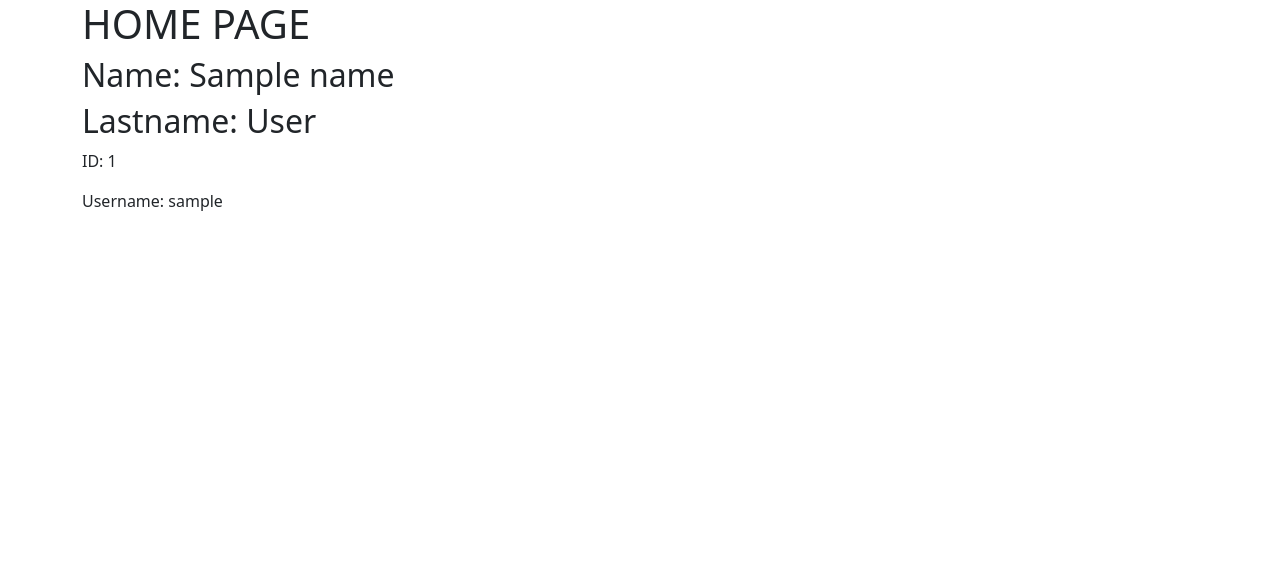
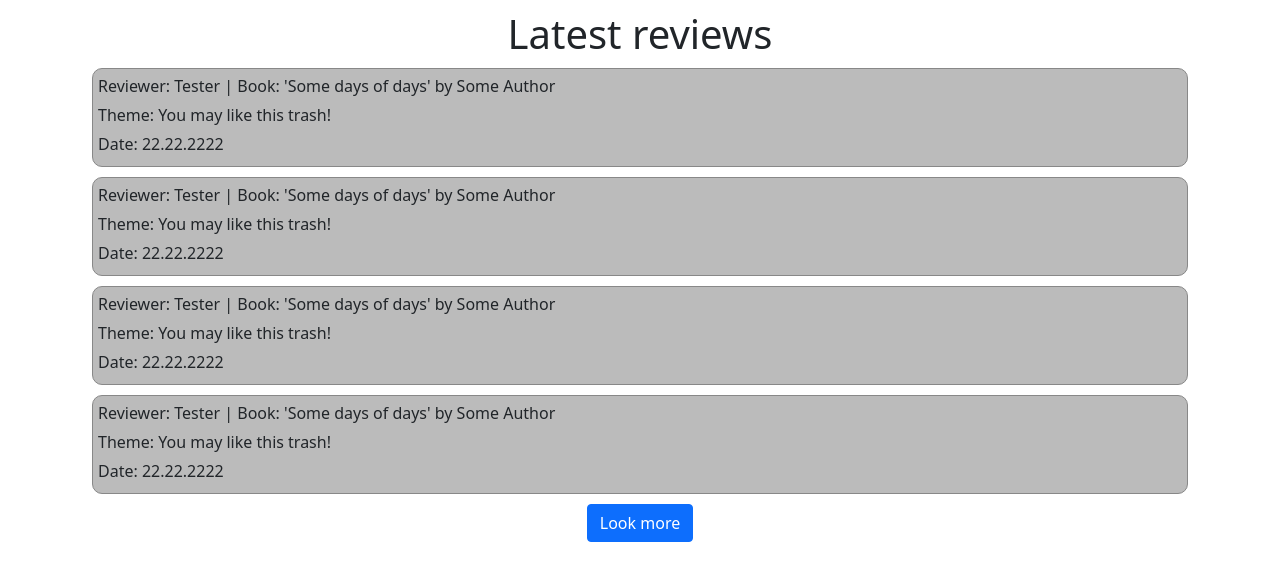
Before and after one commit to AlessandroWea/bookshelf4, a PHP site: template src/templates/home/index.php in a window 1280 px wide. Shown: the top 581 px of the page. Run offline with PHP 8.4, Linux system fonts and the light colour scheme; the template is opened without the code that fills it: most values are stand-ins (such as "Sample title", 1, 10 or a date in 2020); data that the repository does not hold is empty.

Commit message:
Added homepage and 'view review'  templates

```diff
--- a/core/Router/Router.php
+++ b/core/Router/Router.php
@@ -53,5 +53,7 @@ class Router implements RouterInterface
             echo $e->getMessage();
             die;
         }
+
+        echo '404 NOT FOUND';
     }
 }
--- a/src/templates/home/index.php
+++ b/src/templates/home/index.php
@@ -1,12 +1,79 @@
 <?=render('fragments/navbar.php', []);?>
 <div class="container">
-    <h1>HOME PAGE</h1>
-    <h2>Name: <?=$name ? $name : 'anon' ?></h2>
-    <h2>Lastname: <?=$lastname?></h2>
+    <div class="header">
+        <h1>Latest reviews</h1>
+    </div>
+    <div class="reviews-container">
+        <a href="review/1">
+            <div class="review-box">
+                <p>Reviewer: Tester | Book: 'Some days of days' by Some Author</p>
+                <p>Theme: You may like this trash!</p>
+                <p>Date: 22.22.2222</p>
+            </div>
+        </a>
+        <a href="">
+            <div class="review-box">
+                <p>Reviewer: Tester | Book: 'Some days of days' by Some Author</p>
+                <p>Theme: You may like this trash!</p>
+                <p>Date: 22.22.2222</p>
+            </div>
+        </a>
+        <a href="">
+            <div class="review-box">
+                <p>Reviewer: Tester | Book: 'Some days of days' by Some Author</p>
+                <p>Theme: You may like this trash!</p>
+                <p>Date: 22.22.2222</p>
+            </div>
+        </a>
+        <a href="">
+            <div class="review-box">
+                <p>Reviewer: Tester | Book: 'Some days of days' by Some Author</p>
+                <p>Theme: You may like this trash!</p>
+                <p>Date: 22.22.2222</p>
+            </div>
+        </a>
+    </div>
 
-    <?php foreach($users as $user): ?>
-        <p>ID: <?=$user['id']?></p>
-        <p>Username: <?=$user['username']?></p>
-        <br>
-    <?php endforeach ?>
+    <div class="look-more-btn-box">
+        <button id="look-more-btn" type="button" class="btn btn-primary">Look more</button>
+    </div>
+
 </div>
+
+<style>
+.header {
+    margin-top: 10px;
+    margin-bottom: 10px;
+    text-align: center;
+}
+.reviews-container a {
+    text-decoration: none;
+    color: inherit;
+    /* line-height: normal; */
+}
+
+.reviews-container p {
+    margin-bottom: 5px;
+}
+.review-box {
+	background-color: #bbb;
+	margin: 10px;
+	padding: 5px;
+	border: 1px solid #888;
+	border-radius: 10px;
+}
+
+.review-box:hover {
+	opacity: 0.7;
+	cursor:  pointer;
+}
+
+.look-more-btn-box {
+    text-align: center;
+}
+
+</style>
+
+<script>
+
+</script>
```
Also changed, not shown: config/routes.yaml (+7 -3 lines), src/controllers/HomeController.php (+7 -0 lines), src/templates/home/view.php (added, +81 -0 lines), public/img/default.png (added).
